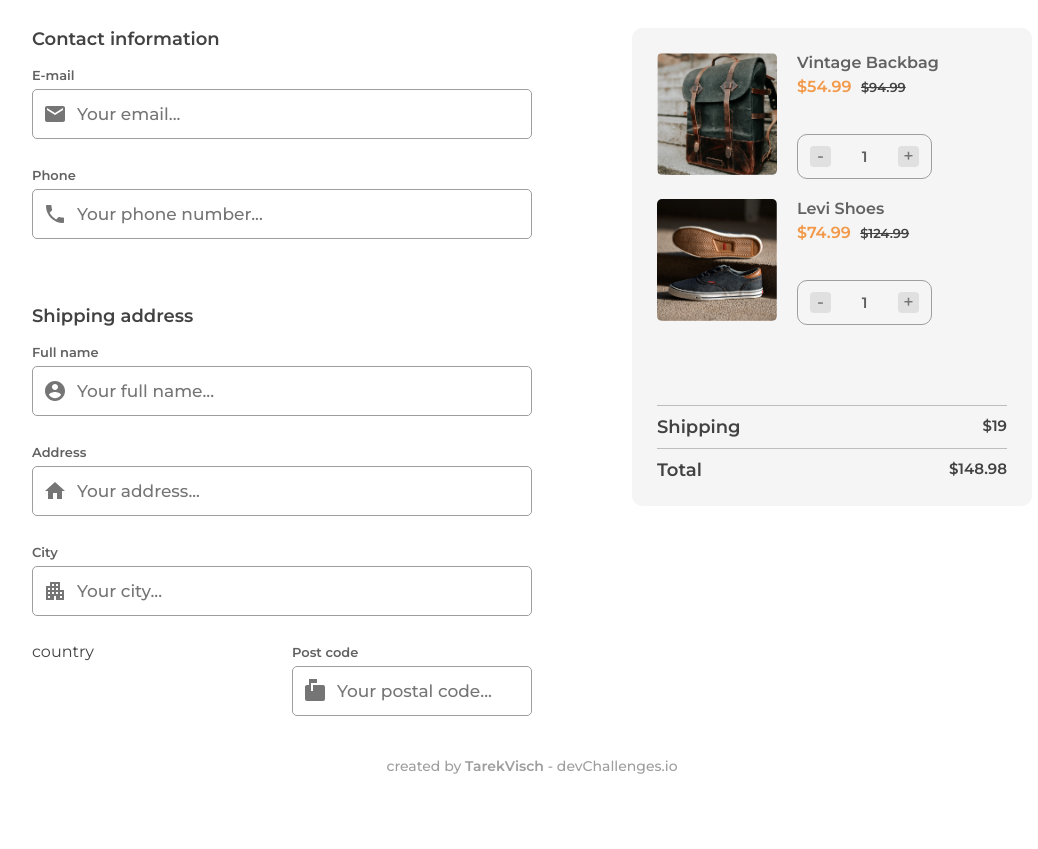
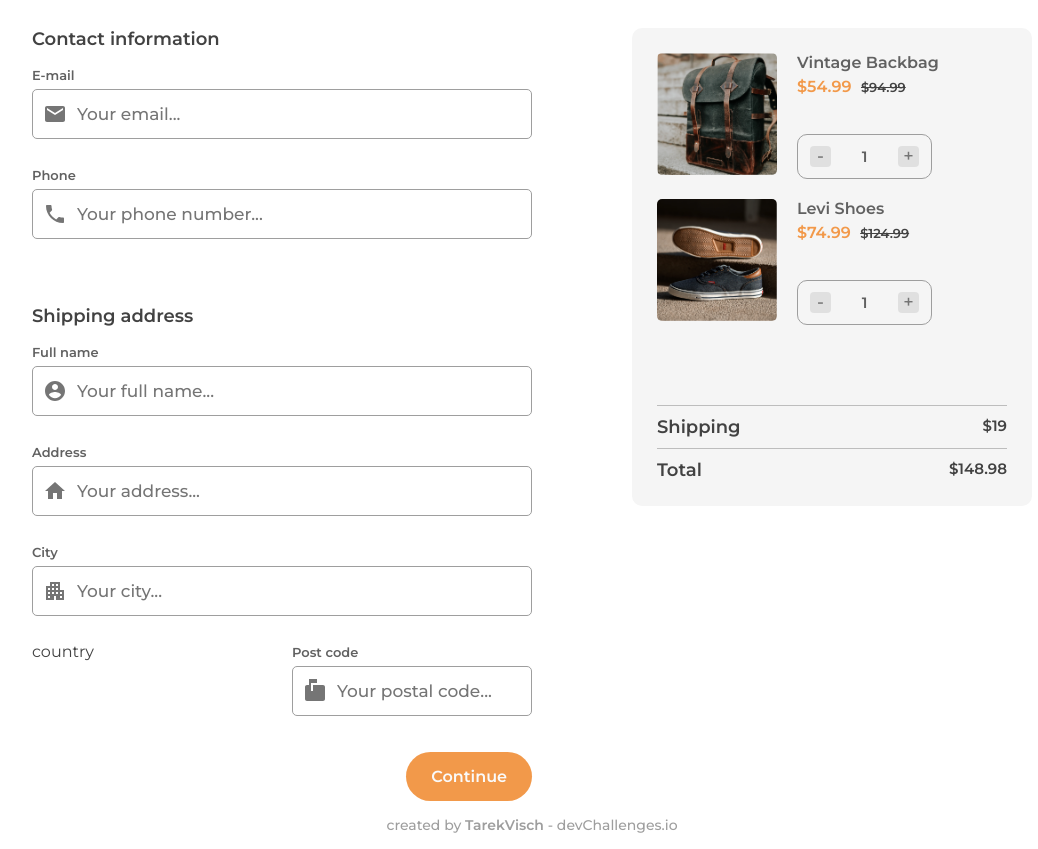
Before and after one commit to TarekVisch/dev-challenges, a plain HTML site: page projects/responsive-web/checkout-page/dist/index.html in a window 1280 px wide. Shown: the part 131-980 px from the top of the page, without its empty margins (108-1146 px from the left). Before the commit the page ends 921 px from the top, so only its background shows below. Drawn offline with Linux system fonts and the light colour scheme.

Commit message:
feat: Add submit button with styling

```diff
--- a/projects/responsive-web/checkout-page/dist/index.html
+++ b/projects/responsive-web/checkout-page/dist/index.html
@@ -164,6 +164,10 @@
                   </div>
                 </div>
               </div>
+
+              <div class="container__form-btn">
+                <button type="submit" class="btn btn-submit">Continue</button>
+              </div>
             </form>
           </div>
 
--- a/projects/responsive-web/checkout-page/src/styles/components/_buttons.scss
+++ b/projects/responsive-web/checkout-page/src/styles/components/_buttons.scss
@@ -9,4 +9,19 @@
       text-decoration: underline;
     }
   }
+
+  &-submit {
+    background-color: transparent;
+    border: none;
+    padding: 15px 25px;
+    background-color: $color-main;
+    border-radius: 50px;
+
+    font-family: inherit;
+    font-weight: 600;
+    font-size: 16px;
+    color: $grey-50;
+
+    cursor: pointer;
+  }
 }
--- a/projects/responsive-web/checkout-page/src/styles/utilities/_container.scss
+++ b/projects/responsive-web/checkout-page/src/styles/utilities/_container.scss
@@ -1,8 +1,14 @@
 .container {
   &-inputs {
-    &:not(:last-child) {
+    &:first-child {
       margin-bottom: 40px;
     }
+  }
+
+  &__form-btn {
+    display: flex;
+    justify-content: flex-end;
+    margin-top: 10px;
   }
 
   &-empty {
```
Also changed, not shown: projects/responsive-web/checkout-page/dist/styles/main.css, 1 other file.
